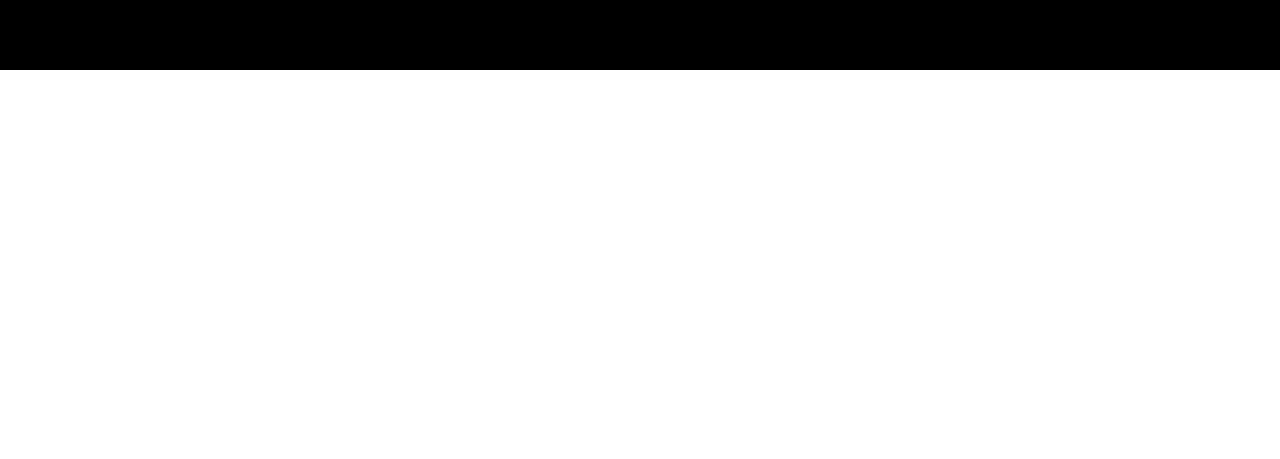
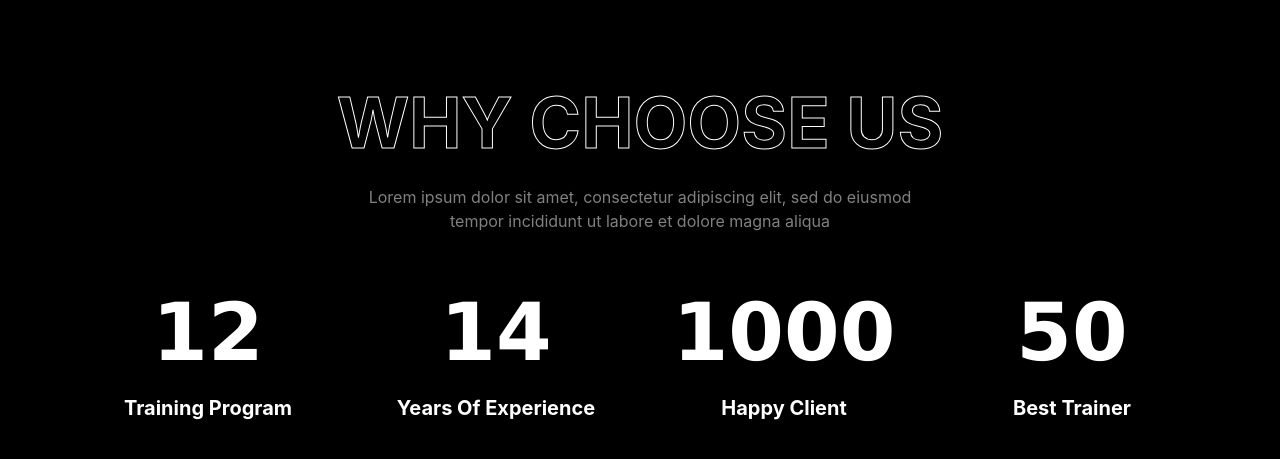
Before and after one commit to Jonied-mirza-shakib/gym-clube-client-side, a React (Create React App) app: page / in a window 1280 px wide. Shown: the part 2662-3121 px from the top of the page. Before the commit the page ends 2732 px from the top, so only its background shows below. Built offline with nearby package versions, Linux system fonts and the light colour scheme.

Commit message:
complete the who chosse us page

```diff
--- a/src/Component/Gallery/Gallery.js
+++ b/src/Component/Gallery/Gallery.js
@@ -12,11 +12,11 @@
         })
     },[])
     return (
-        <div className='grid sm:grid-cols-1 md:grid-cols-3 lg:grid-cols-6 gap-3 gallery'>
+        <div className='grid sm:grid-cols-1 md:grid-cols-3 lg:grid-cols-6 lg:gap-3 gallery'>
             {
                 gallery.map(allGallery=>
                    <div className='shadow-2xl'>
-                    <img src={allGallery.img} alt=""/>
+                    <img className='w-full' src={allGallery.img} alt=""/>
                    </div>
                     )
             }
--- a/src/Component/Home/Home.js
+++ b/src/Component/Home/Home.js
@@ -3,6 +3,7 @@
 import HomeDescription from '../HomeDescription/HomeDescription';
 import Service from '../Service/Service';
 import WhoWeAre from '../WhoWeAre/WhoWeAre';
+import WhyChooseUs from '../WhyChooseUs/WhyChooseUs';
 import Carousel from './Carousel';
 import './Home.css'
 
@@ -14,6 +15,7 @@
             <Service></Service>
             <WhoWeAre></WhoWeAre>
             <Gallery></Gallery>
+            <WhyChooseUs></WhyChooseUs>
         </div>
     );
 };
--- /dev/null
+++ b/src/Component/WhyChooseUs/WhyChooseUs.css
@@ -0,0 +1,95 @@
+.choose-us-main{
+    width: 90%;
+    margin: auto;
+    padding-bottom: 100px;
+}
+.choose-us-description{
+    text-align: center;
+}
+.choose-us-description h1{
+    font-size: 70px;
+    font-weight: bold;
+    color: transparent;
+    -webkit-text-stroke-width: 1px;
+    -webkit-text-stroke-color: white;
+    margin-bottom: 10px;
+}
+.choose-us-description p{
+    font-size: 16px;
+    color: white;
+    opacity: 0.5;
+}
+.training-program h2{
+    font-size: 80px;
+    font-weight: 700;
+    color: white;
+    text-align: center;
+    font-family:'Lucida Sans', 'Lucida Sans Regular', 'Lucida Grande', 'Lucida Sans Unicode', Geneva, Verdana, sans-serif;
+}
+.training-program p{
+    font-size: 20px;
+    font-weight: bold;
+    color: white;
+    text-align: center;
+}
+.experience h2{
+    font-size: 80px;
+    font-weight: 700;
+    color: white;
+    text-align: center;
+    font-family:'Lucida Sans', 'Lucida Sans Regular', 'Lucida Grande', 'Lucida Sans Unicode', Geneva, Verdana, sans-serif;
+}
+.experience p{
+    font-size: 20px;
+    font-weight: bold;
+    color: white;
+    text-align: center;
+}
+.client h2{
+    font-size: 80px;
+    font-weight: 700;
+    color: white;
+    text-align: center;
+    font-family:'Lucida Sans', 'Lucida Sans Regular', 'Lucida Grande', 'Lucida Sans Unicode', Geneva, Verdana, sans-serif;
+}
+.client p{
+    font-size: 20px;
+    font-weight: bold;
+    color: white;
+    text-align: center;
+}
+.best-trainer h2{
+    font-size: 80px;
+    font-weight: 700;
+    color: white;
+    text-align: center;
+    font-family:'Lucida Sans', 'Lucida Sans Regular', 'Lucida Grande', 'Lucida Sans Unicode', Geneva, Verdana, sans-serif;
+}
+.best-trainer p{
+    font-size: 20px;
+    font-weight: bold;
+    color: white;
+    text-align: center;
+}
+
+
+
+
+
+@media only screen and (max-width: 576px) {
+    .choose-us-description h1{
+        font-size: 30px;
+    }
+    .training-program h2{
+        font-size: 30px;
+    }
+    .experience h2{
+        font-size: 30px;
+    }
+    .client h2{
+        font-size: 30px;
+    }
+    .best-trainer h2{
+        font-size: 30px;
+    }
+}
--- /dev/null
+++ b/src/Component/WhyChooseUs/WhyChooseUs.js
@@ -0,0 +1,36 @@
+import React from 'react';
+import './WhyChooseUs.css'
+
+const WhyChooseUs = () => {
+    return (
+      <div className='bg-black'>
+          <div className='choose-us-main'>
+            <div className='choose-us-description'>
+                <h1>WHY CHOOSE US</h1>
+                <p>Lorem ipsum dolor sit amet, consectetur adipiscing elit, sed do eiusmod <br/>
+                    tempor incididunt ut labore et dolore magna aliqua</p>
+            </div>
+            <div className='grid sm:grid-cols-1 md:grid-cols-2 lg:grid-cols-4 mt-10'>
+                <div className='training-program'>
+                    <h2>12</h2>
+                    <p>Training Program</p>
+                </div>
+                <div className='experience'>
+                    <h2>14</h2>
+                    <p>Years Of Experience</p>
+                </div>
+                <div className='client'>
+                    <h2>1000</h2>
+                    <p>Happy Client</p>
+                </div>
+                <div className='best-trainer'>
+                    <h2>50</h2>
+                    <p>Best Trainer</p>
+                </div>
+            </div>
+        </div>
+      </div>
+    );
+};
+
+export default WhyChooseUs;
```
Also changed, not shown: src/Component/Gallery/Gallery.css (line endings or trailing spaces).
